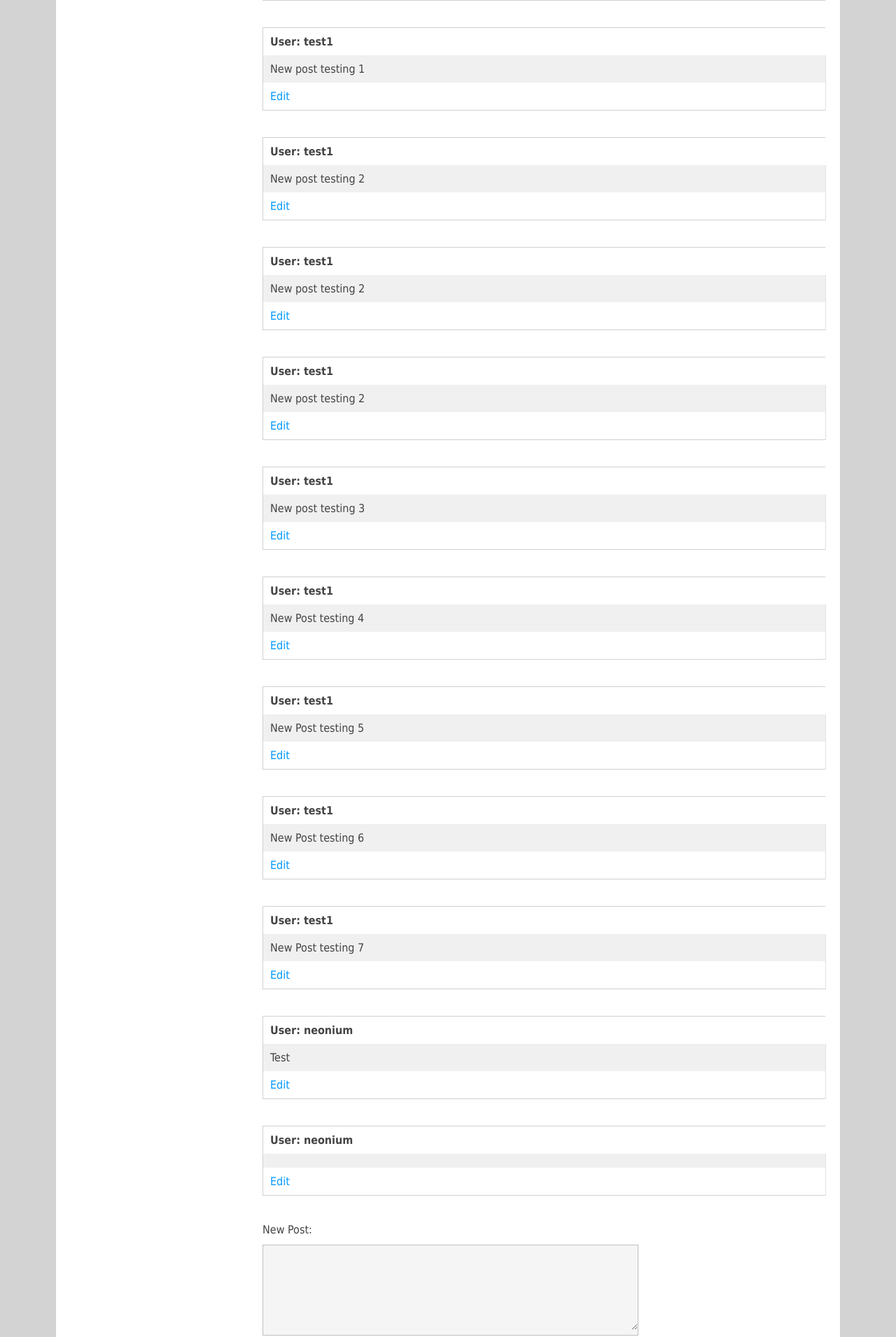
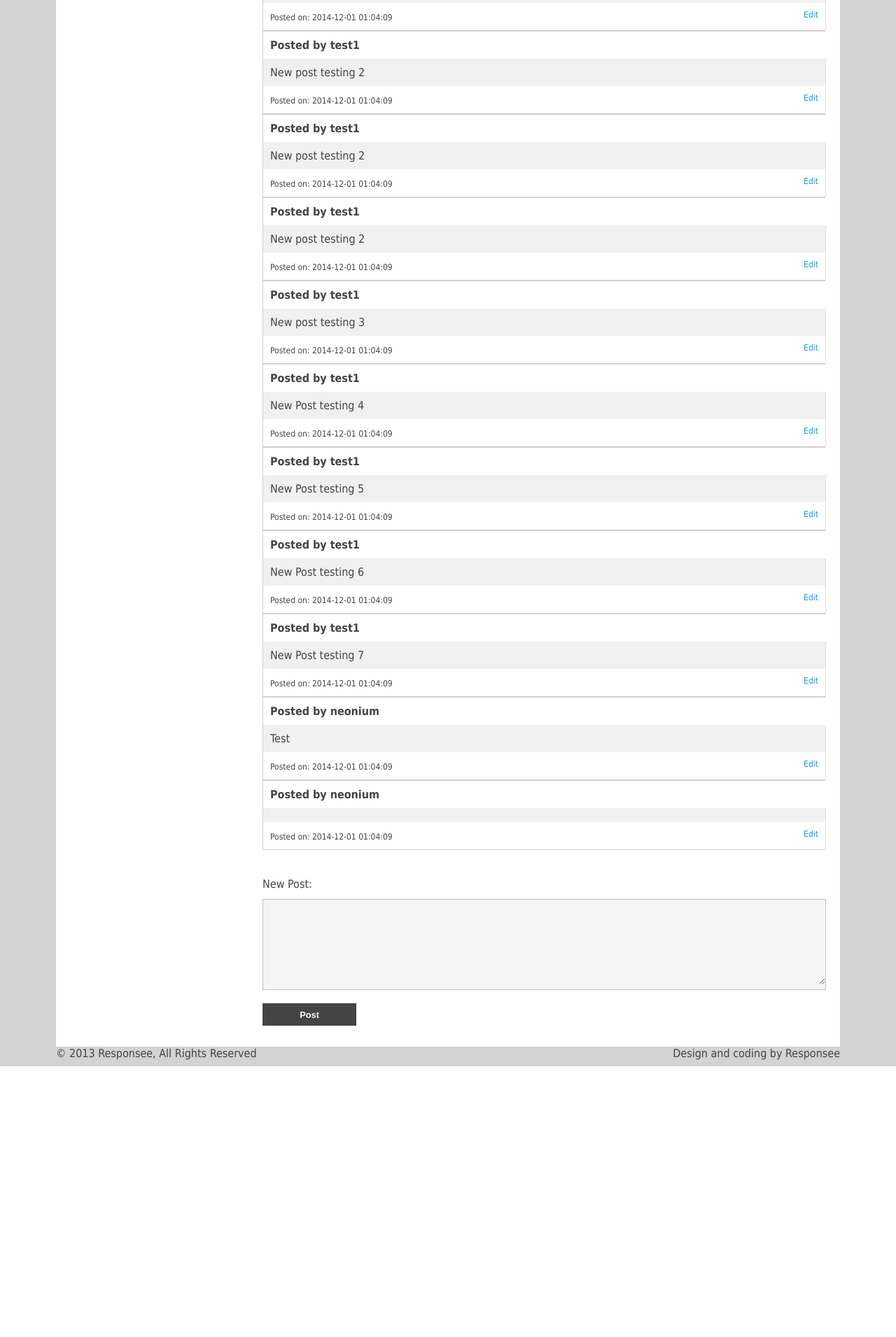
Before and after one commit to kimtuitoek/Forum-project, a PHP site: page /posts.php?id=1&obj=ff1a86dgh9daaa83c7063f06169dd03642c15ca5&views=2&posts=7 in a window 1280 px wide. Shown: the part 689-2600 px from the top of the page at 70% size. After the commit the page ends 2213 px from the top, so only its background shows below. Run offline with PHP 8.4, Linux system fonts and the light colour scheme; a user stored in the database is signed in; data comes from the database, SQL or seed files in the repository; some libraries are stand-ins or nearby versions; some web fonts are replaced.

Commit message:
post.php changes
There are now dates and a report button (report-post not implemented
yet). Post ownership is still bugged and needs fixed.

```diff
--- a/Web-app/posts.php
+++ b/Web-app/posts.php
@@ -2,10 +2,6 @@
 
 // First we execute our common code to connection to the database and start the session
 require ("common.php");
-
-// Store previoue page location incase of new post
-if(!isset($_GET['views']))
-	$_GET['views'] = 0;
 
 $_SESSION ['previous_page'] = $_SERVER ['PHP_SELF'] . "?id=" . $_GET ['id'] . "&obj=" . $_GET ['obj'] . "&views=" . $_GET ['views'] . "&posts=" . $_GET['posts'];
 
@@ -74,43 +70,37 @@ include ("templates/header.php");
 		<div class="margin">
 			<!-- CONTENT -->
 			<section class="s-12 l-9 right">
-					<?php foreach ($rows as $row) {?>
+					<?php foreach ($rows as $row) :?>
 					<table class="responstable">
+						<tr> <th>Posted by <?php echo($row['Username']);?> </th> </tr>
+						<tr> <td><?php echo($row['Body'] ."\t"); ?> </td> </tr>
 						<tr>
-						<th>User: <?php echo($row['Username']);?> </th>
-					</tr>
-
-					<tr>
-						<td><?php echo($row['Body'] ."\t"); ?> </td>
-					</tr>
-
-					<tr>
-						<td><?php if($row['User_id'] == $_SESSION ['user']['User_id'] and $thread_status !== '1') { ?>
-							<a
-							href="edit-post.php?p_id=<?php echo($row['Post_id']);?>&t_id=<?php echo($row['Thread_id']);?>">Edit</a>
+							<td>
+								<a style="font-size: 75%"> Posted on: <?php echo($row['Date']);?> </a>
+								<?php if($row['User_id'] == $_SESSION ['user']['User_id'] and $thread_status !== '1') : ?>
+									<a	href="edit-post.php?p_id=<?php echo($row['Post_id']);?>&t_id=<?php echo($row['Thread_id']);?>" style="font-size: 75%; float:right" >Edit</a>
+								<?php elseif (!$row['User_id'] <> $_SESSION ['user']['User_id'] and $thread_status !== '1') :?>
+									<a	href="report-post.php?p_id=<?php echo($row['Post_id']);?>&t_id=<?php echo($row['Thread_id']);?>" style="font-size: 75%; float:right" >Report</a>
+								<?php endif?>
 							</td>
-							<?php
-							} ?>
 						</tr>
 					</table>
+					<?php endforeach;?>
 					<br />
 					<br />
-
-
-					<?php }?>
-
 					<!-- Only show option to post if thread is not locked. Else show locked text.-->
 					<?php if ($thread_status !== '1') :?>
 
 					<!--Add new post-->
-					<form action="newpost.php?posts=<?php echo($_GET['posts']);?>&id=<?php echo($_GET['id']);?>&views=<?php echo($_GET['views']);?>" method="post" class="customform s-12 l-8">
+					<form action="newpost.php?posts=<?php echo($_GET['posts']);?>&id=<?php echo($_GET['id']);?>&views=<?php echo($_GET['views']);?>" method="post" class="customform s-12 l-12">
            				<p>New Post:</p>
-               		<textarea name="text_post"style="width: 808px; height: 121px;"></textarea>
+           				<textarea name="text_post"style=" height: 121px;"></textarea>
            				<input type="hidden" name="thread_id" value="<?php echo($_GET['id']);?>">
            				<input type="hidden" name="obj" value="<?php echo($_GET['obj']);?>">
-               		<div class="s-9" ><button type="submit">Post</button></div>
+           				<div class="s-9 l-2" ><button type="submit">Post</button></div>
            			</form>
 
+					<!-- Show thread locked -->
 					<?php else :?>
 					<form method="post" class="customform s-12">
 						<button class="customform s-2" type="submit">Thread Locked</button>
@@ -122,7 +112,4 @@ include ("templates/header.php");
 </div>
 
 <!-- FOOTER -->
-<?php
-
-include ("templates/footer.php");
-?>
+<?php include ("templates/footer.php"); ?>
```
Lines whose indentation alone changed are shown as unchanged.
